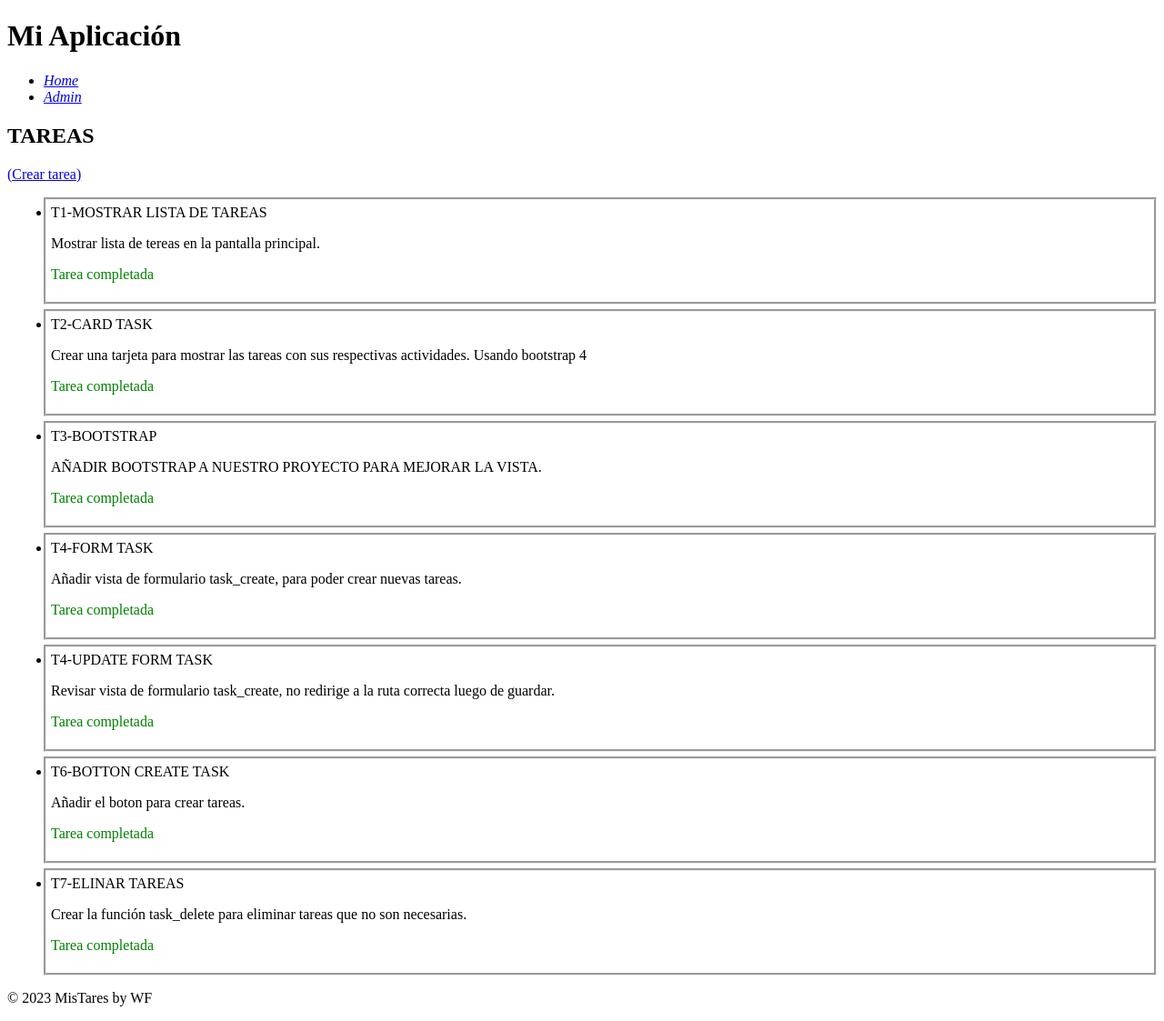
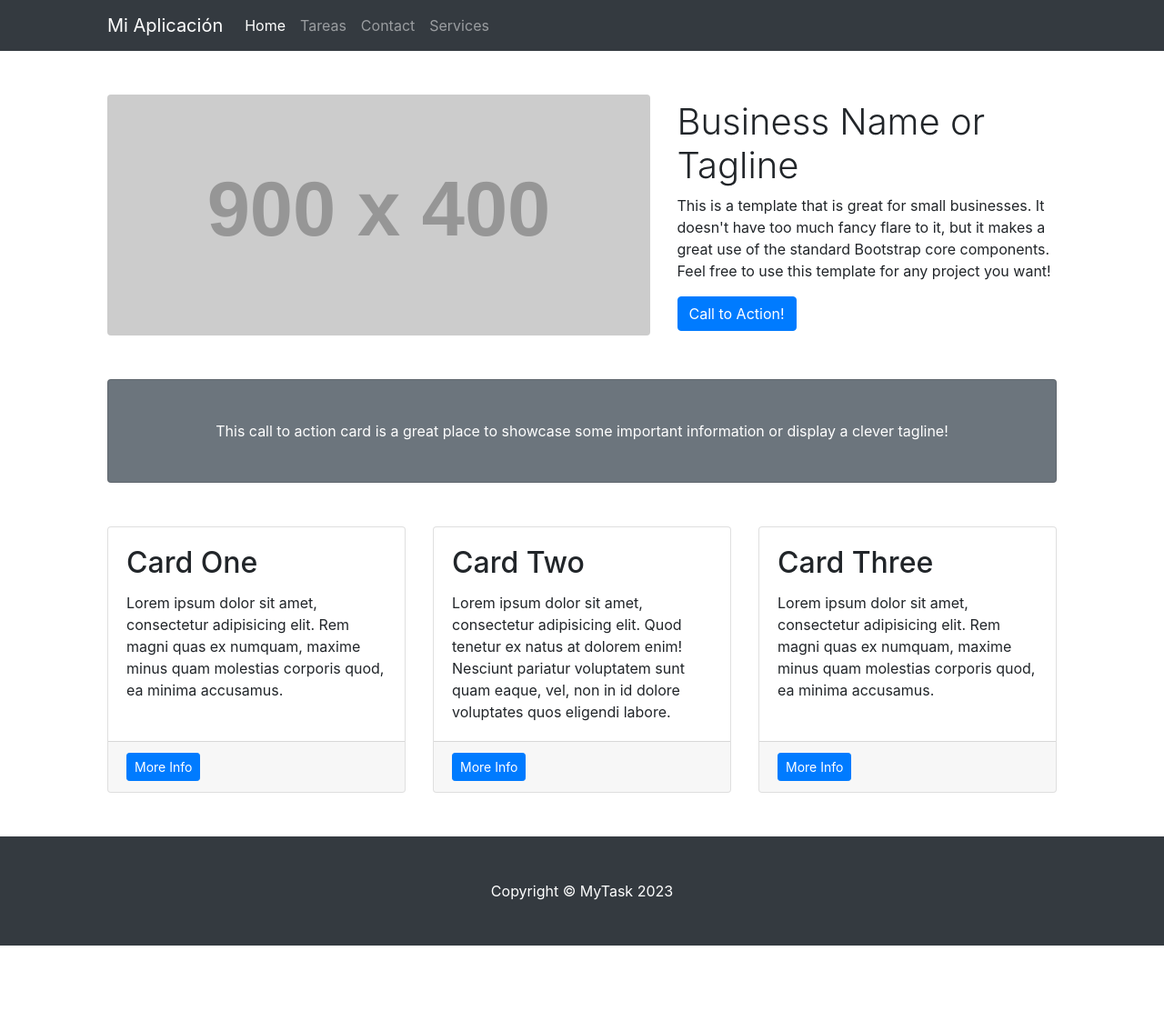
Before and after one commit to wfarelt/tareas, a Django app: page / in a window 1280 px wide. Shown: the whole page at 91% size. After the commit the page ends 1040 px from the top, so only its background shows below. Run offline with Django 5.2, Linux system fonts and the light colour scheme; data comes from the database, SQL or seed files in the repository; both versions use the stored data as it was after the commit; grey boxes labelled with a size stand in for pictures from a placeholder-image service; some libraries are stand-ins or nearby versions.

Commit message:
Update form-task

```diff
--- a/tareas/settings.py
+++ b/tareas/settings.py
@@ -37,6 +37,7 @@ INSTALLED_APPS = [
     'django.contrib.sessions',
     'django.contrib.messages',
     'django.contrib.staticfiles',
+    'bootstrap4',
     'task',
 ]
 
--- a/task/forms.py
+++ b/task/forms.py
@@ -1,7 +1,7 @@
 from django import forms
-from . import models
+from .models import Task
 
 class TaskForm(forms.ModelForm):
     class Meta:
-        model = models.Task
+        model = Task
         fields = '__all__'
--- a/task/templates/task/base.html
+++ b/task/templates/task/base.html
@@ -4,27 +4,40 @@
 <head>
     <meta charset="UTF-8">
     <meta name="viewport" content="width=device-width, initial-scale=1.0">
+    {% load bootstrap4 %}
+    {% bootstrap_css %}
+    {% bootstrap_javascript jquery='full' %}
     <title>Task</title>
 </head>
 <body>
-    <header>
-        <h1>Mi Aplicación</h1>
-        <nav>
-            <ul>
-                <i>
-                    <li><a href="/">Home</a></li>
-                    <li><a href="/admin/">Admin</a></li>
-                </i>
-            </ul>
-        </nav>
-    </header>
-    <main>
-        {% block content %}
-        {% endblock %}
-    </main>
-    <footer>
-        <p>© 2023 MisTares by WF</p>
+     <!-- Responsive navbar-->
+     <nav class="navbar navbar-expand-lg navbar-dark bg-dark">
+        <div class="container px-5">
+            <a class="navbar-brand" href="#!">Mi Aplicación</a>
+            <button class="navbar-toggler" type="button" data-bs-toggle="collapse" data-bs-target="#navbarSupportedContent" aria-controls="navbarSupportedContent" aria-expanded="false" aria-label="Toggle navigation"><span class="navbar-toggler-icon"></span></button>
+            <div class="collapse navbar-collapse" id="navbarSupportedContent">
+                <ul class="navbar-nav ms-auto mb-2 mb-lg-0">
+                    <li class="nav-item"><a class="nav-link active" aria-current="page" href="{% url 'task:home' %}">Home</a></li>
+                    <li class="nav-item"><a class="nav-link" href="{% url 'task:task_list' %}">Tareas</a></li>
+                    <li class="nav-item"><a class="nav-link" href="#!">Contact</a></li>
+                    <li class="nav-item"><a class="nav-link" href="#!">Services</a></li>
+                </ul>
+            </div>
+        </div>
+    </nav>
+
+
+    {% block content %}
+    {% endblock %}
+
+    <!-- Footer-->
+    <footer class="py-5 bg-dark">
+        <div class="container px-4 px-lg-5"><p class="m-0 text-center text-white">Copyright &copy; MyTask 2023</p></div>
     </footer>
+    <!-- Bootstrap core JS-->
+    <script src="https://cdn.jsdelivr.net/npm/bootstrap@5.2.3/dist/js/bootstrap.bundle.min.js"></script>
+    <!-- Core theme JS-->
+    <script src="js/scripts.js"></script>
 </body>
 
 <script src="https://ajax.googleapis.com/ajax/libs/jquery/3.5.1/jquery.min.js"></script>
@@ -33,7 +46,7 @@ $(document).ready(function(){
     $(".complete-button").click(function(){
         var taskId = $(this).data('task-id');
         $.ajax({
-            url: "{% url 'task_list' %}",
+            url: "{% url 'task:task_list' %}",
             data: {
                 'task_id': taskId,
                 'csrfmiddlewaretoken': '{{ csrf_token }}'
--- /dev/null
+++ b/task/templates/task/home.html
@@ -0,0 +1,52 @@
+{% extends 'task/base.html' %}
+
+{% block content %}
+
+   <!-- Page Content-->
+   <div class="container px-4 px-lg-5">
+    <!-- Heading Row-->
+    <div class="row gx-4 gx-lg-5 align-items-center my-5">
+        <div class="col-lg-7"><img class="img-fluid rounded mb-4 mb-lg-0" src="https://dummyimage.com/900x400/dee2e6/6c757d.jpg" alt="..." /></div>
+        <div class="col-lg-5">
+            <h1 class="font-weight-light">Business Name or Tagline</h1>
+            <p>This is a template that is great for small businesses. It doesn't have too much fancy flare to it, but it makes a great use of the standard Bootstrap core components. Feel free to use this template for any project you want!</p>
+            <a class="btn btn-primary" href="#!">Call to Action!</a>
+        </div>
+    </div>
+    <!-- Call to Action-->
+    <div class="card text-white bg-secondary my-5 py-4 text-center">
+        <div class="card-body"><p class="text-white m-0">This call to action card is a great place to showcase some important information or display a clever tagline!</p></div>
+    </div>
+    <!-- Content Row-->
+    <div class="row gx-4 gx-lg-5">
+        <div class="col-md-4 mb-5">
+            <div class="card h-100">
+                <div class="card-body">
+                    <h2 class="card-title">Card One</h2>
+                    <p class="card-text">Lorem ipsum dolor sit amet, consectetur adipisicing elit. Rem magni quas ex numquam, maxime minus quam molestias corporis quod, ea minima accusamus.</p>
+                </div>
+                <div class="card-footer"><a class="btn btn-primary btn-sm" href="#!">More Info</a></div>
+            </div>
+        </div>
+        <div class="col-md-4 mb-5">
+            <div class="card h-100">
+                <div class="card-body">
+                    <h2 class="card-title">Card Two</h2>
+                    <p class="card-text">Lorem ipsum dolor sit amet, consectetur adipisicing elit. Quod tenetur ex natus at dolorem enim! Nesciunt pariatur voluptatem sunt quam eaque, vel, non in id dolore voluptates quos eligendi labore.</p>
+                </div>
+                <div class="card-footer"><a class="btn btn-primary btn-sm" href="#!">More Info</a></div>
+            </div>
+        </div>
+        <div class="col-md-4 mb-5">
+            <div class="card h-100">
+                <div class="card-body">
+                    <h2 class="card-title">Card Three</h2>
+                    <p class="card-text">Lorem ipsum dolor sit amet, consectetur adipisicing elit. Rem magni quas ex numquam, maxime minus quam molestias corporis quod, ea minima accusamus.</p>
+                </div>
+                <div class="card-footer"><a class="btn btn-primary btn-sm" href="#!">More Info</a></div>
+            </div>
+        </div>
+    </div>
+</div>
+
+{% endblock %}
--- a/task/templates/task/task_list.html
+++ b/task/templates/task/task_list.html
@@ -2,31 +2,41 @@
 {% extends 'task/base.html' %}
 
 {% block content %}
-    <!-- Contenido específico de esta plantilla -->
-    <h2>TAREAS</h2>
-    <a href="{% url 'task_create' %}">(Crear tarea)</a>
+    <div class="container">
+        <div class="mb-3">
+            <h1>TAREAS</h1>
 
+                <a class="btn btn-primary btn-sm"  href="{% url 'task:task_create' %}">(Nueva tarea)</a>
+        </div>
+
+
+        <div class="row">
             {% if tasks %}
-        <ul>
                 {% for task in tasks %}
-
-                <div style="margin-bottom: 5px; border-style: groove; padding: 5px;">
-                    <li>{{ task.title }}</li>
-                    <p>{{ task.description }}</p>
-                    {% if task.complete %}
-                        <p style="color: green;">Tarea completada</p>
-                    {% else %}
-                        <a href="{% url 'task_edit' task.id %}"><button>Editar</button></a>
-                        <button>Eliminar</button>
-                        <button class="complete-button" data-task-id="{{ task.id }}">Completado</button>
-                    {% endif %}
+                    <div class="col-md-6 mb-3">
+                        <div class="card h-100">
+                            <div class="card-body">
+                                <h4 class="card-title">{{ task.title }}</h4>
+                                <p class="card-text">{{ task.description }}.</p>
+                                <p>{{ task.created }}</p>
 
                             </div>
+                            <div class="card-footer">
+                                {% if task.complete %}
+                                    <div style="color: green;">Tarea completada</div>
+                                {% else %}
+                                    <a class="btn btn-warning btn-sm" href="{% url 'task:task_edit' task.id %}">Editar</a>
+                                    <a class="btn btn-danger btn-sm" href="{% url 'task:task_delete' task.id %}">Eliminar</a>
+                                    <a class="btn btn-success btn-sm complete-button" data-task-id="{{ task.id }}">Completado</a>
+                                {% endif %}
+                            </div>
+                        </div>
+                    </div>
                 {% endfor %}
-        </ul>
             {% else %}
                 <p>No hay tareas</p>
             {% endif %}
-
+        </div>
+    </div>
 
 {% endblock %}
--- a/task/urls.py
+++ b/task/urls.py
@@ -1,8 +1,11 @@
 from django.urls import path
-from .views import task_list, task_detail, task_create, task_edit, task_delete
+from .views import task_list, task_detail, task_create, task_edit, task_delete, home
+
+app_name = 'task'
 
 urlpatterns = [
-    path('', task_list, name='task_list'),
+    path('', home, name='home'),
+    path('task/', task_list, name='task_list'),
     path('<int:pk>/', task_detail, name='task_detail'),
     path('create/', task_create, name='task_create'),
     path('<int:pk>/edit/', task_edit, name='task_edit'),
--- a/task/views.py
+++ b/task/views.py
@@ -3,6 +3,9 @@ from .models import Task
 from .forms import TaskForm
 
 # Create your views here.
+
+def home(request):
+    return render(request, 'task/home.html')
 
 def task_list(request):
     tasks = Task.objects.all()
@@ -10,14 +13,14 @@ def task_list(request):
 
 def task_detail(request, pk):
     task = get_object_or_404(Task, pk=pk)
-    return render(request, 'task/task_detail.html', {'task': task})
+    return render(request, 'task:task_detail', {'task': task})
 
 def task_create(request):
     if request.method == 'POST':
         form = TaskForm(request.POST)
         if form.is_valid():
             form.save()
-            return redirect('task/task_list.html')
+            return redirect('task:task_list')
     else:
         form = TaskForm()
     return render(request, 'task/task_create.html', {'form': form})
```
Also changed, not shown: task/templates/task/task_create.html (+15 -24 lines), db.sqlite3. Lines whose indentation alone changed are shown as unchanged.
